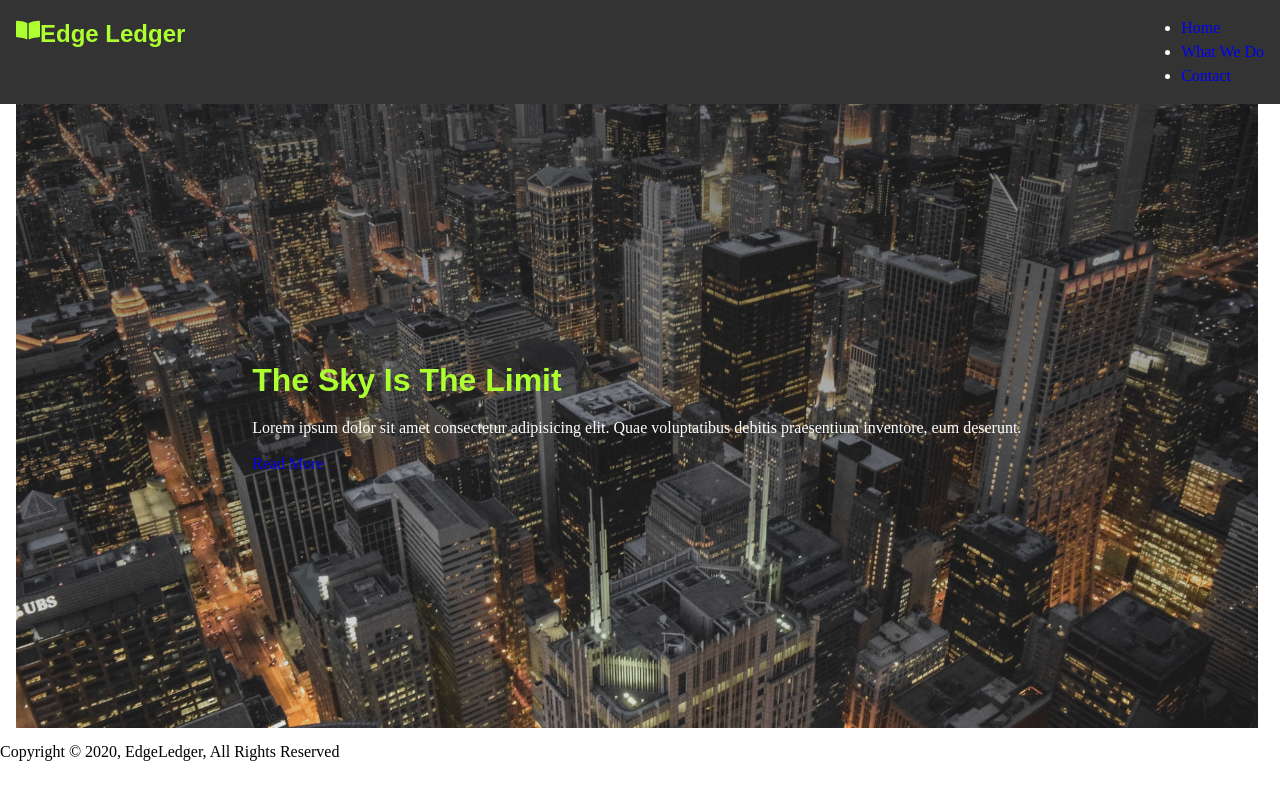
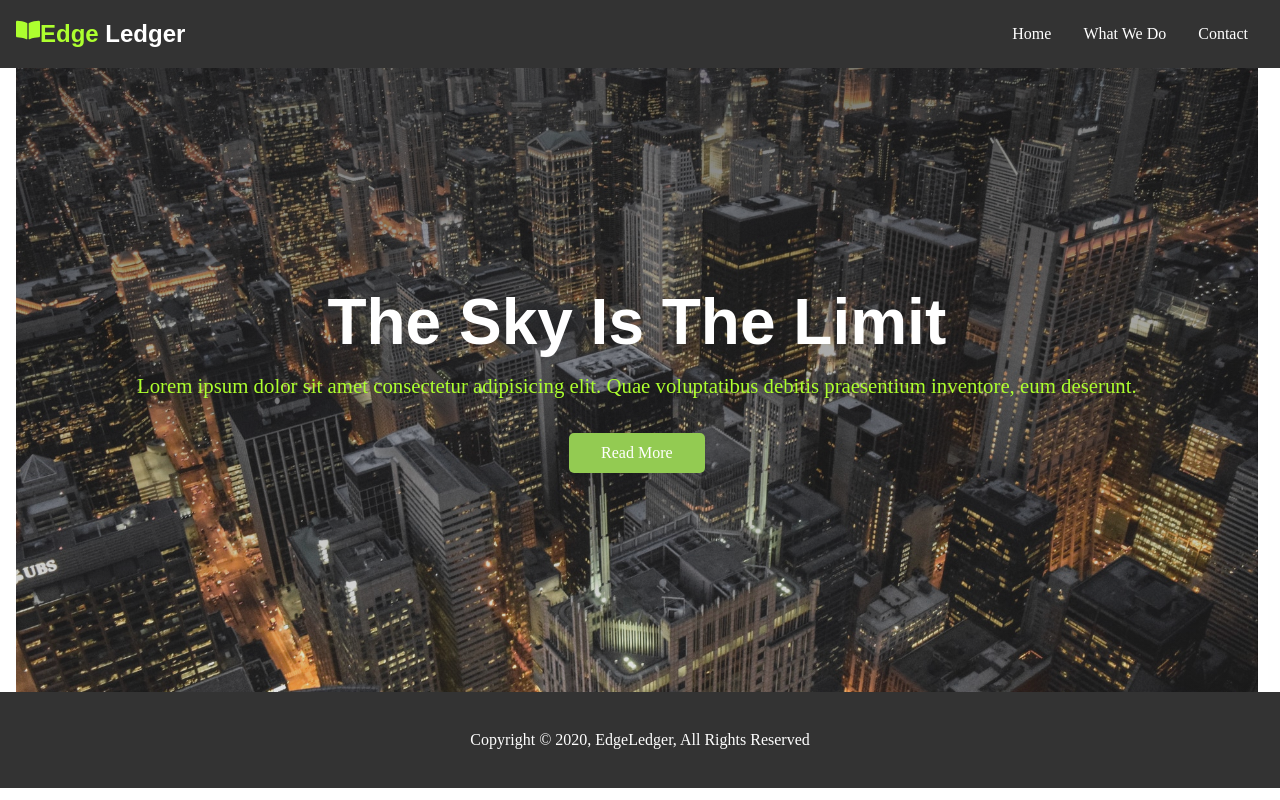
Before and after one commit to zbyszrom/gatsby-edgeledger, a Gatsby site: page / in a window 1280 px wide. Built offline with nearby package versions, Linux system fonts and the light colour scheme; Gatsby itself is replaced by a stand-in of ours; a web font is replaced by a local one.

Commit message:
home page styled

```diff
--- a/gatsby-config.js
+++ b/gatsby-config.js
@@ -24,11 +24,9 @@ module.exports = {
         fonts: [
           {
             family: `Inria Serif`,
-
           },
           {
             family: `Tomorrow`,
-
           },
         ],
       },
@@ -42,5 +40,7 @@ module.exports = {
   },
     `gatsby-transformer-sharp`,
     `gatsby-plugin-sharp`,
+    `gatsby-plugin-styled-components`,
+    `gatsby-plugin-sass`,
   ],
 }
--- a/src/components/footer.js
+++ b/src/components/footer.js
@@ -1,12 +1,20 @@
 import React from'react'
+import styled from "styled-components"
+
+const Sfooter = styled.footer`
+  background: #333;
+  color: #fff;
+  text-align:center;
+  padding: 1.5rem 0;
+`
 
 const Footer = ()=>{
     return(
-      <footer>
+      <Sfooter>
         <div className="container">
         <p>Copyright &copy; 2020, EdgeLedger, All Rights Reserved</p>
         </div>
-      </footer>
+      </Sfooter>
     )
 }
 export default Footer
--- a/src/components/navbar.js
+++ b/src/components/navbar.js
@@ -1,27 +1,60 @@
 import React from 'react'
 import {Link} from 'gatsby'
 import {FaBookOpen} from "react-icons/fa"
+import styled from "styled-components"
 
+
+const Nav = styled.nav`
+    display: flex;
+  position: sticky;
+  top:0;
+  background: #333;
+  color: #fff;
+  justify-content: space-between;
+  z-index: 1;
+  padding: 1rem;
+  `
+const Ul = styled.ul`
+  display: flex;
+  align-items: center;
+  list-style: none;
+
+`
+const Span= styled.span`
+color: greenyellow;
+`
+const Li = styled.li`
+
+`
+const SLink = styled(Link)`
+color: white;
+padding: 0.75rem;
+margin: 0 0.25rem;
+&:hover{
+  background: #93cb52;
+  border-radius: 5px;
+}
+`
 const Navbar = ()=>{
     return(
-        <nav>
+        <Nav>
             <h1>
-                <FaBookOpen/>Edge Ledger
+            <Span><FaBookOpen/>Edge</Span> Ledger
             </h1>
-            <ul>
-                <li>
-                <Link to="/">Home</Link>
-                </li>
-                <li>
-                <Link to="/whot-who">What We Do</Link>
-                </li>
-                <li>
-                <Link to="/contact">Contact</Link>
-                </li>
-            </ul>
+            <Ul>
+                <Li>
+                <SLink to="/">Home</SLink>
+                </Li>
+                <Li>
+                <SLink to="/whot-who">What We Do</SLink>
+                </Li>
+                <Li>
+                <SLink to="/contact">Contact</SLink>
+                </Li>
+            </Ul>
 
 
-        </nav>
+        </Nav>
     )
 }
 export default Navbar
--- a/src/components/showcase.js
+++ b/src/components/showcase.js
@@ -2,6 +2,7 @@ import React from'react'
 import {Link} from 'gatsby'
 import { useStaticQuery, graphql } from "gatsby"
 import BackgroundImage from 'gatsby-background-image'
+import styled from "styled-components"
 
 const getImage = graphql`
 query {
@@ -14,6 +15,32 @@ query {
       }
 }
 `
+const H1 = styled.h1`
+font-size: 4rem;
+margin-bottom: 0.75rem;
+line-height: 1.1;
+color: white;
+`
+const P = styled.p`
+  font-size: 1.3rem;
+  margin-bottom: 2rem;
+  color: greenyellow;
+`
+const Content = styled.div`
+  text-align: center;
+`
+const SLink = styled(Link)`
+   display: inline-block;
+    color: #fff;
+    background: #93cb52;
+    padding: 0.5rem 2rem;
+    border: none;
+    border-radius: 5px;
+    &:hover {
+      background: #7ab436;
+    }
+
+`
 
 const Showcase = ()=>{
     const data = useStaticQuery(getImage)
@@ -22,13 +49,13 @@ const Showcase = ()=>{
     return (
         <BackgroundImage
             fluid = {backgroundFluidImageStack} className = 'heroImg'>
-            <div>
-                <h1>The Sky Is The Limit</h1>
-                <p >
+            <Content>
+                <H1>The Sky Is The Limit</H1>
+                <P >
                 Lorem ipsum dolor sit amet consectetur adipisicing elit. Quae voluptatibus debitis praesentium inventore, eum deserunt.
-                </p>
-                <Link to = "/page-2">Read More</Link>
-            </div>
+                </P>
+                <SLink to = "/page-2" >Read More</SLink>
+            </Content>
             </BackgroundImage>
 
     )
--- a/src/styles/global.css
+++ b/src/styles/global.css
@@ -11,15 +11,12 @@
   h1, h2, h3, h4, h5, h6 {
     font-family: 'Tomorrow', sans-serif;
   }
-  h1 {
-    color: greenyellow;
-
-
-}
 p {
     margin: 0.75rem 0;
   }
-
-  a {
+a {
     text-decoration: none;
   }
+li {
+    list-style: none;
+}
--- a/src/styles/layout.css
+++ b/src/styles/layout.css
@@ -1,13 +1,7 @@
-nav{
+section{
   display: flex;
-  position: sticky;
-  top:0;
-  background: #333;
-  color: #fff;
-  justify-content: space-between;
-  z-index: 1;
-  padding: 1rem;
 }
+
 .heroImg {
   min-height: calc(100vh - 11rem);
   min-width: 97vw;
```
Also changed, not shown: package.json (+7 -2 lines), src/components/who.js (+6 -2 lines), 1 other file.
